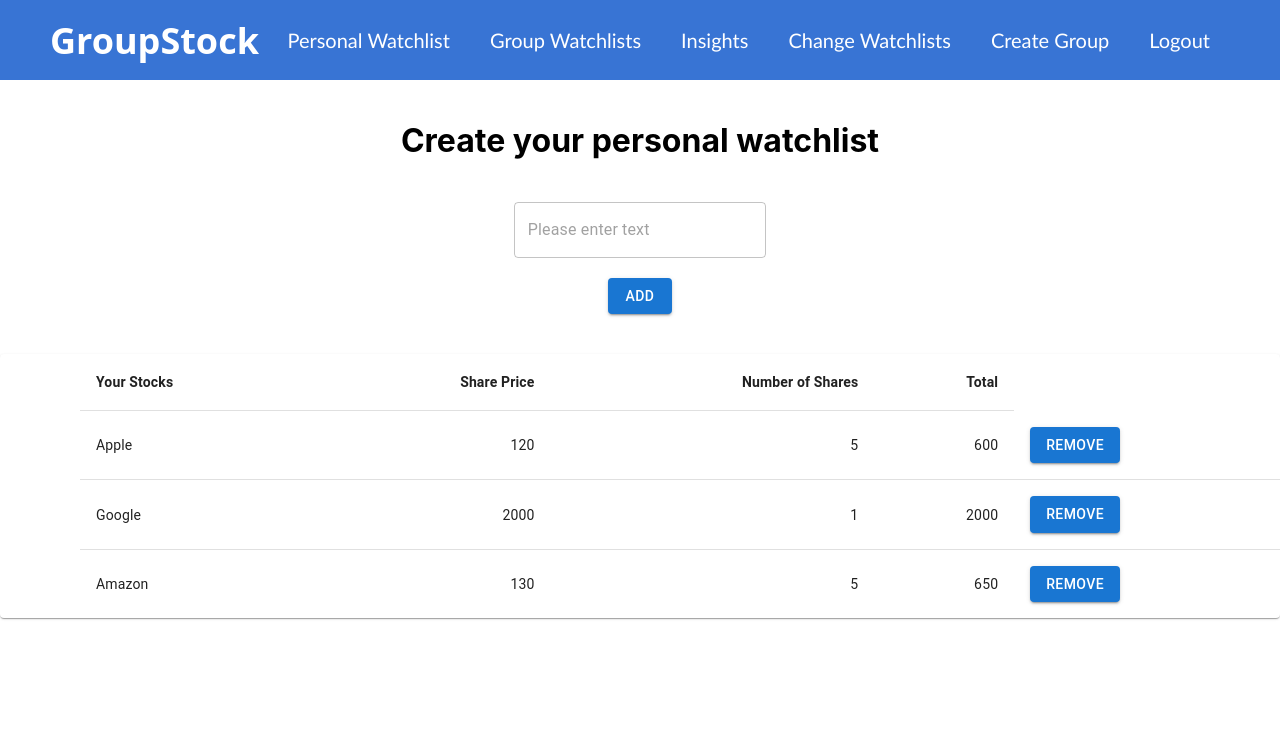
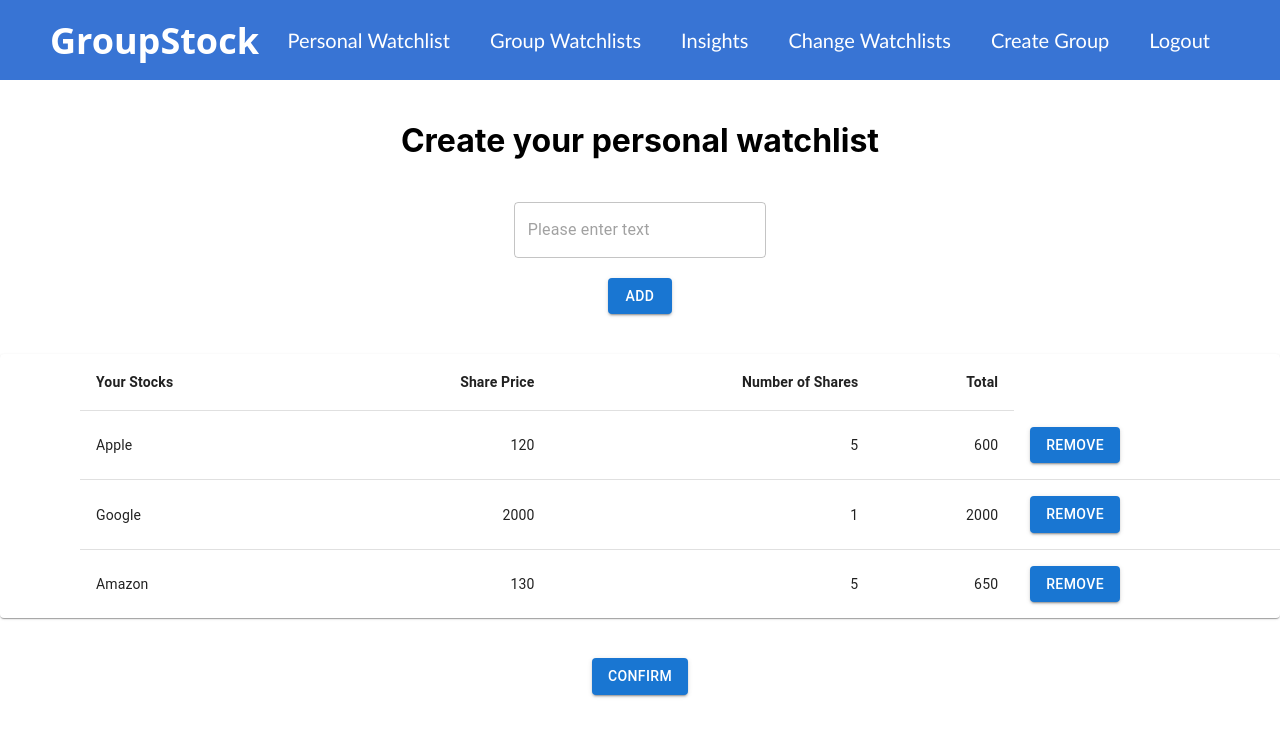
Before and after one commit to williamdjting/372-finalproject, a React (Create React App) app in the folder client/: page /dashboard1 in a window 1280 px wide. Shown: the top 736 px of the page. Built offline with nearby package versions, Linux system fonts and the light colour scheme; no server answers.

Commit message:
added confirm button under dashboard 1 4 7 8

```diff
--- a/client/src/pages/dashboard/Dashboard1.js
+++ b/client/src/pages/dashboard/Dashboard1.js
@@ -89,6 +89,19 @@ function Dashboard1() {
             </TableBody>
             </Table>
         </TableContainer>
+        <br></br>
+        <br></br>
+        <div id="outer4bottom">
+            <div class="inner4">
+                <Stack spacing={0} direction="row">
+                    <Button variant="contained" onClick={() => {
+                    }}>Confirm</Button>
+                </Stack>
+
+            </div>
+        </div>
+        <br></br>
+        <br></br>
       </div>
     );
   }
--- a/client/src/pages/dashboard/Dashboard4.js
+++ b/client/src/pages/dashboard/Dashboard4.js
@@ -89,6 +89,19 @@ function Dashboard4() {
             </TableBody>
             </Table>
         </TableContainer>
+        <br></br>
+        <br></br>
+        <div id="outer4bottom">
+            <div class="inner4">
+                <Stack spacing={0} direction="row">
+                    <Button variant="contained" onClick={() => {
+                    }}>Confirm</Button>
+                </Stack>
+
+            </div>
+        </div>
+        <br></br>
+        <br></br>
       </div>
     );
   }
--- a/client/src/pages/dashboard/Dashboard7.js
+++ b/client/src/pages/dashboard/Dashboard7.js
@@ -89,6 +89,19 @@ function Dashboard7() {
             </TableBody>
             </Table>
         </TableContainer>
+        <br></br>
+        <br></br>
+        <div id="outer4bottom">
+            <div class="inner4">
+                <Stack spacing={0} direction="row">
+                    <Button variant="contained" onClick={() => {
+                    }}>Confirm</Button>
+                </Stack>
+
+            </div>
+        </div>
+        <br></br>
+        <br></br>
       </div>
     );
   }
--- a/client/src/pages/dashboard/Dashboard8.js
+++ b/client/src/pages/dashboard/Dashboard8.js
@@ -89,6 +89,19 @@ function Dashboard8() {
             </TableBody>
             </Table>
         </TableContainer>
+        <br></br>
+        <br></br>
+        <div id="outer4bottom">
+            <div class="inner4">
+                <Stack spacing={0} direction="row">
+                    <Button variant="contained" onClick={() => {
+                    }}>Confirm</Button>
+                </Stack>
+
+            </div>
+        </div>
+        <br></br>
+        <br></br>
       </div>
     );
   }
--- a/client/src/stylesheets/Dashboard4.css
+++ b/client/src/stylesheets/Dashboard4.css
@@ -3,6 +3,12 @@
     width:100%;
     text-align: center;
 }
+
+#outer4bottom {
+    width:100%;
+    text-align: center;
+}
+
 .inner4
 {
     display: inline-block;
```
